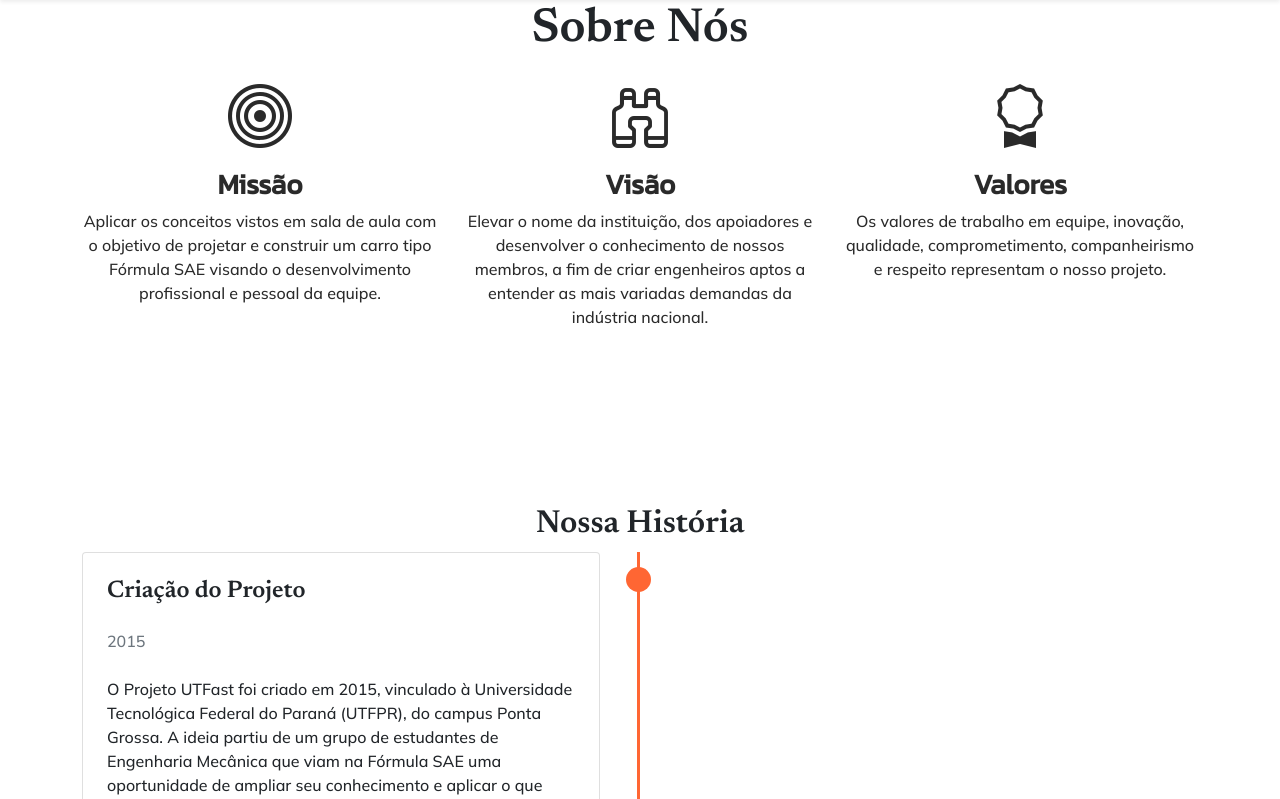
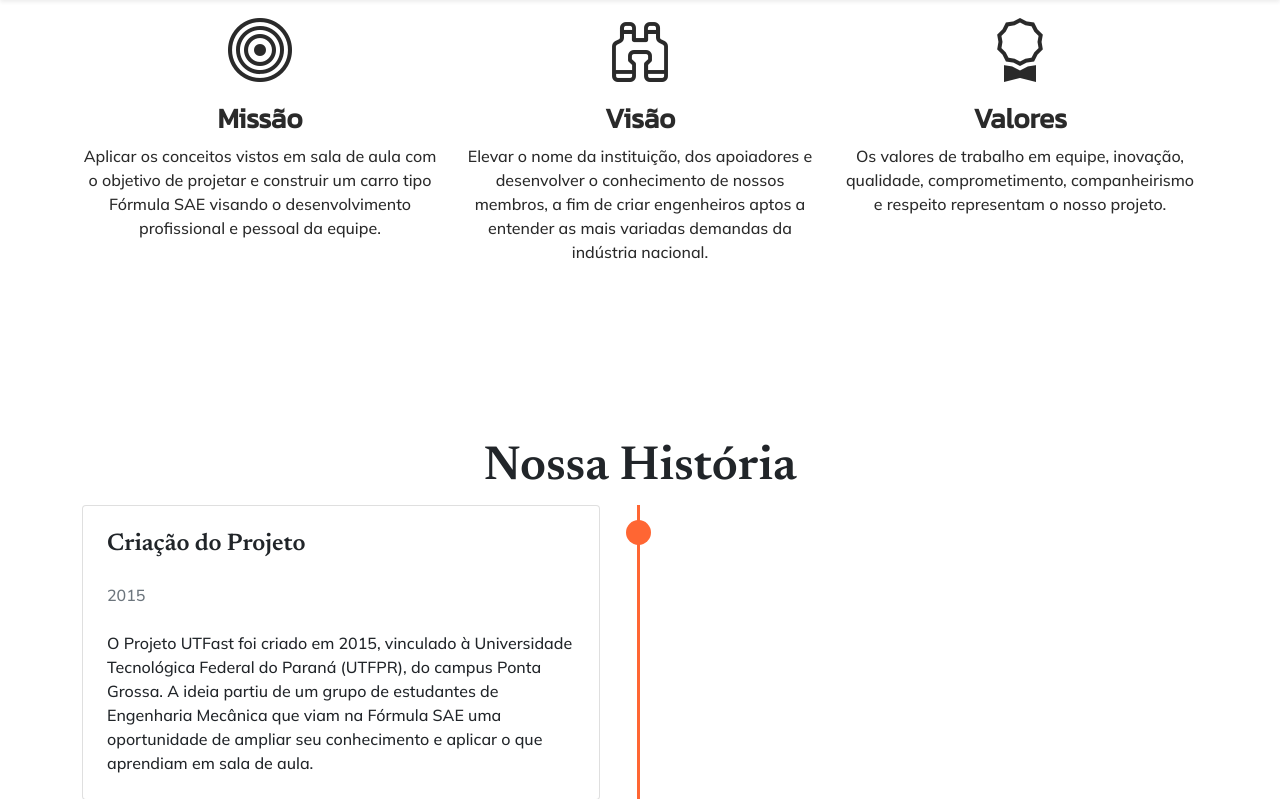
Before and after one commit to Moyzes-Campos/SistemaFast2024, a Django app: page /sobre in a window 1280 px wide. Shown: the part 78-877 px from the top of the page. Run offline with Django 4.2, Linux system fonts and the light colour scheme; some libraries are stand-ins or nearby versions.

Commit message:
alt template 2

```diff
--- a/apps/core/templates/our_history.html
+++ b/apps/core/templates/our_history.html
@@ -23,7 +23,6 @@
         {% include 'navsup.html' %}
         <section id="valores" class="" >
             <div class="container text-center">
-                <h2 class="display-5">Sobre Nós</h2>
                 <div class="row align-items-start">
                     <div class="col-md-4 h-100">
                         <div class="text-center" style="color:rgb(42,42,42);">
@@ -51,7 +50,7 @@
         </section>
         <section class="container">
               <div class="text-center pt-3" style="">
-                  <h2>Nossa História</h2>
+                  <h2 class="display-5">Nossa História</h2>
               </div>
               <div class="main-timeline-2">
                   <div class="timeline-2 left-2">
```
